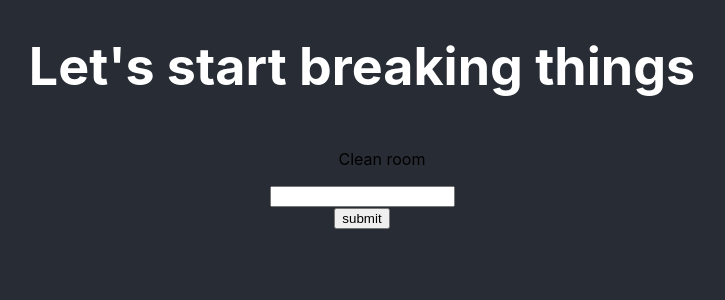
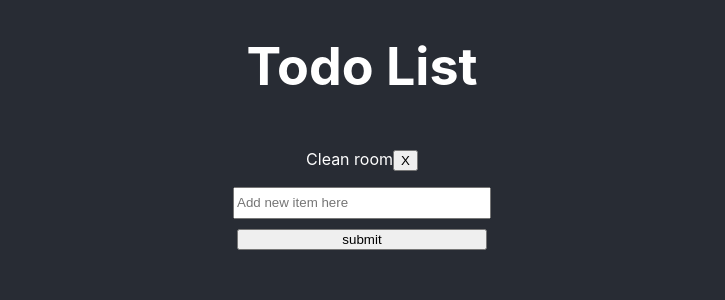
Before and after one commit to furious-pineapple/Basic-React-App, a React (Create React App) app: page / in a window 1280 px wide. Shown: the top 300 px of the page, without its empty margins (278-1003 px from the left). Built offline with nearby package versions, Linux system fonts and the light colour scheme; the HTML template or start-up script is replaced by a standard one.

Commit message:
updated css styling (Always the toughest part for me 😭 ).  Can remove items from the list

```diff
--- a/src/App.js
+++ b/src/App.js
@@ -1,12 +1,12 @@
-import React from 'react';
-import TodoList from './components/TodoList';
-import './App.css';
+import React from "react";
+import TodoList from "./components/TodoList";
+import "./App.css";
 
 function App() {
   return (
     <div className="App">
       <header className="App-header">
-        <h1>Let's start breaking things</h1>
+        <h1>Todo List</h1>
       </header>
       <TodoList />
     </div>
--- a/src/components/Item.js
+++ b/src/components/Item.js
@@ -1,7 +1,11 @@
 import React from "react";
-
 const Item = props => {
-  return <li style={{ listStyleType: "none" }}>{props.task}</li>;
+  return (
+    <p>
+      {props.task}
+      <button onClick={() => props.removeItem(props.id)}>X</button>
+    </p>
+  );
 };
 
 export default Item;
--- /dev/null
+++ b/src/components/NewItemForm.css
@@ -0,0 +1,10 @@
+input {
+  width: 50%;
+}
+
+input[type="submit"] {
+  margin-top: 10px;
+}
+input[type="text"] {
+  height: 2em;
+}
--- a/src/components/NewItemForm.js
+++ b/src/components/NewItemForm.js
@@ -1,6 +1,7 @@
 import React, { Component } from "react";
+import "./NewItemForm.css";
 
-class AddNewItem extends Component {
+class NewItemForm extends Component {
   constructor(props) {
     super(props);
     this.state = {
@@ -25,6 +26,8 @@ class AddNewItem extends Component {
       <form id="newItemForm" onSubmit={this.handleSubmit}>
         <input
           type="text"
+          placeholder="Add new item here"
+          maxLength="25"
           value={this.state.value}
           onChange={this.handleChange}
         ></input>
@@ -35,4 +38,4 @@ class AddNewItem extends Component {
   }
 }
 
-export default AddNewItem;
+export default NewItemForm;
--- /dev/null
+++ b/src/components/TodoList.css
@@ -0,0 +1,8 @@
+#TodoList {
+  margin: 0 auto;
+  width: 500px;
+}
+
+#TodoList p {
+  color: white;
+}
--- a/src/components/TodoList.js
+++ b/src/components/TodoList.js
@@ -1,6 +1,7 @@
 import React, { Component } from "react";
 import Item from "./Item";
 import AddNewItem from "./NewItemForm";
+import "./TodoList.css";
 
 class TodoList extends Component {
   constructor(props) {
@@ -15,6 +16,7 @@ class TodoList extends Component {
       }
     };
     this.addNewItem = this.addNewItem.bind(this);
+    this.removeItem = this.removeItem.bind(this);
   }
   addNewItem(item) {
     if (item) {
@@ -28,19 +30,28 @@ class TodoList extends Component {
       });
     }
   }
+  removeItem(itemId) {
+    this.setState(prevState => {
+      let items = { ...prevState.items };
+      delete items[itemId];
+      return { items };
+    });
+  }
   render() {
     const list = Object.keys(this.state.items).map(key => {
       return (
         <Item
           key={key}
+          id={key}
           task={this.state.items[key].task}
           complete={this.state.items[key].complete}
+          removeItem={this.removeItem}
         />
       );
     });
     return (
-      <div>
-        <ul>{list}</ul>
+      <div id="TodoList">
+        {list}
         <AddNewItem addNewItem={this.addNewItem} />
       </div>
     );
```
